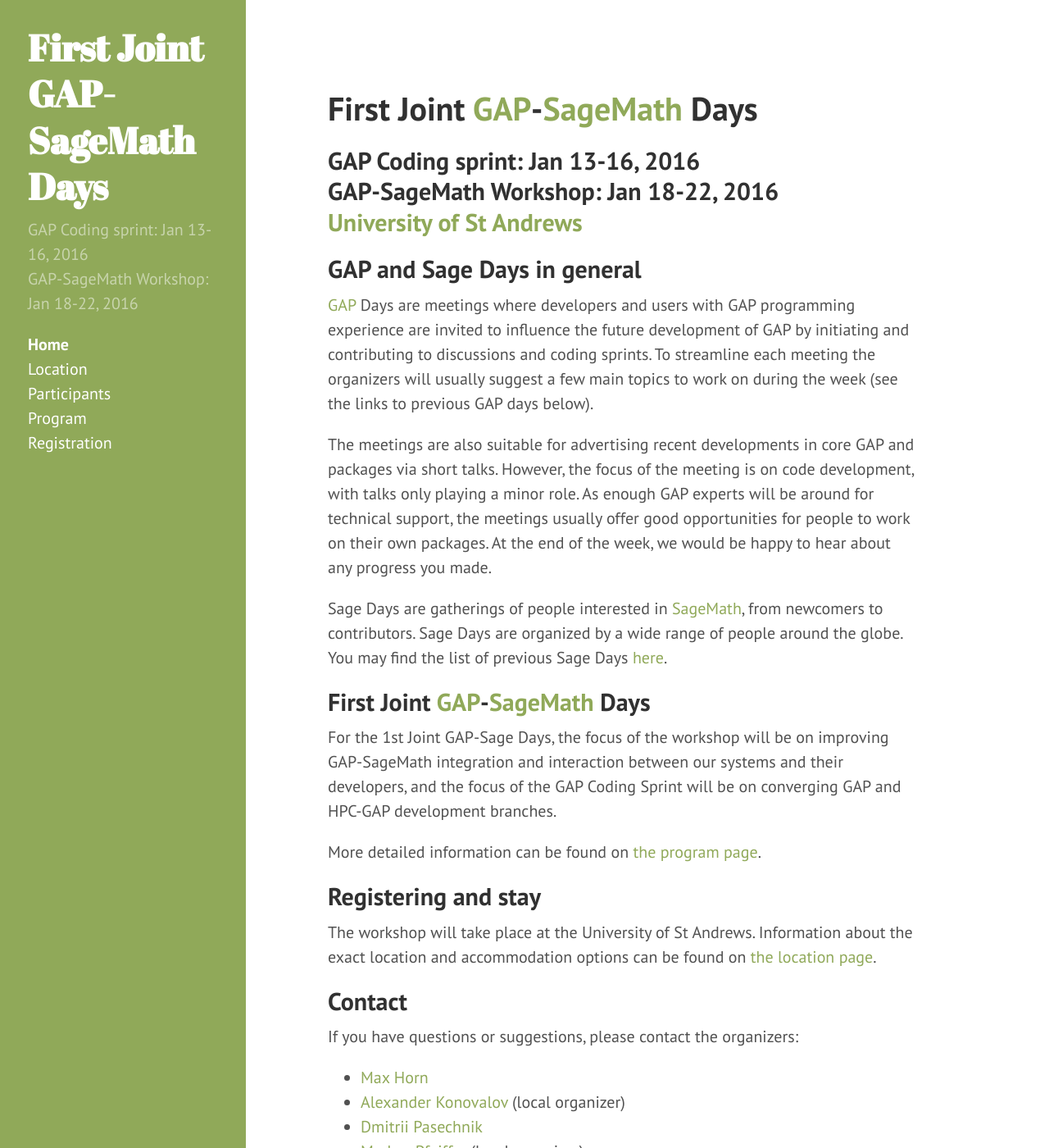
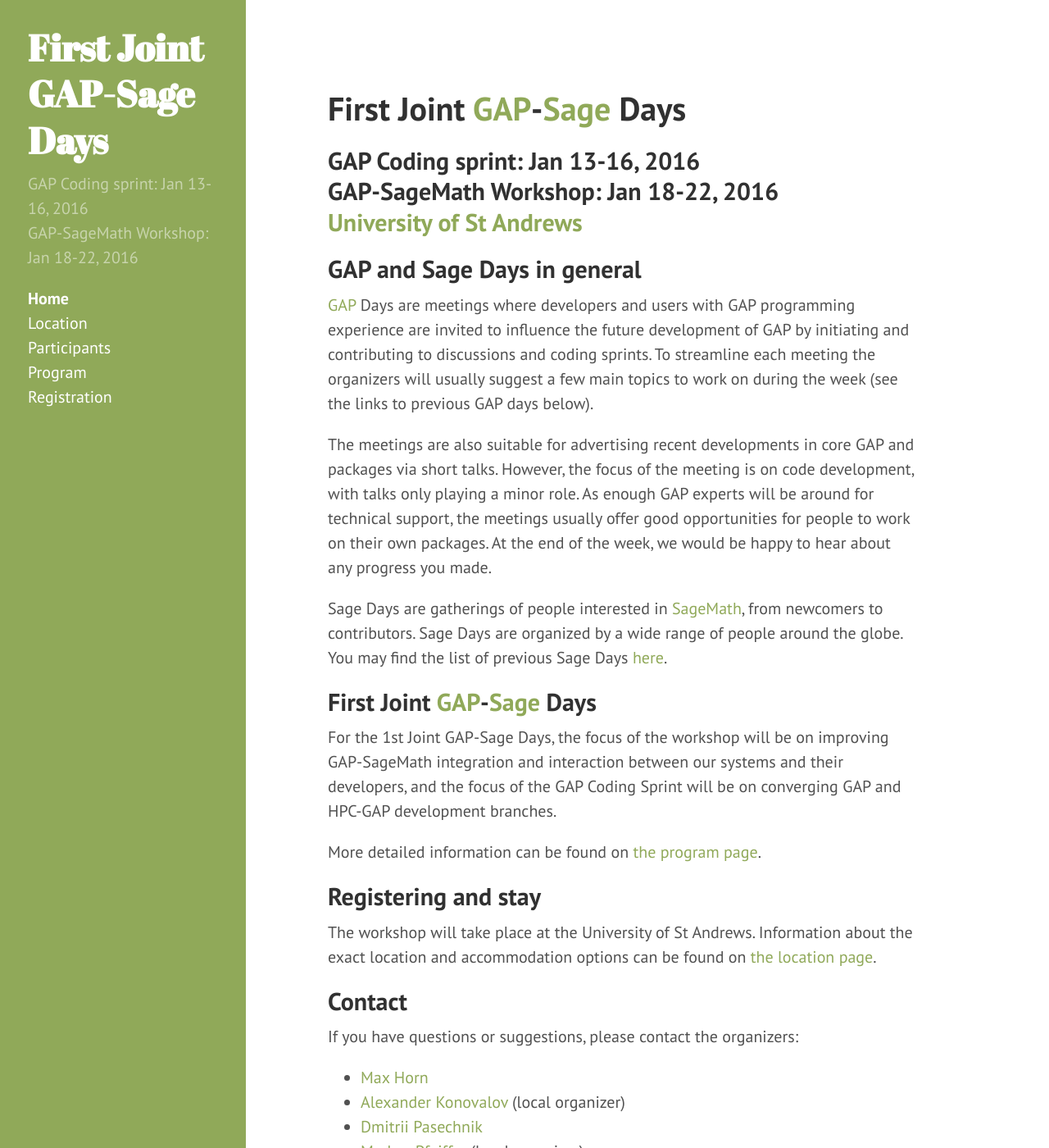
Before and after one commit to gapdays/gap-sage-days2016, a Jekyll site: the page built from index.md, in a window 1280 px wide and 1400 px high. Shown: the whole window at 82% size. Built offline with Jekyll 4.4.1, drawn with Linux system fonts in a browser that asks for light colours; Markdown is read by kramdown in place of the engine named in the settings.

Commit message:
SageMath, but "Sage Days"
See e.g. http://wiki.sagemath.org/Workshops

```diff
--- a/_config.yml
+++ b/_config.yml
@@ -6,7 +6,7 @@ highlighter:      pygments
 permalink:        pretty
 
 # Setup
-title:            'First Joint <a href="http://www.gap-system.org/">GAP</a>-&#8203;<a href="http://www.sagemath.org/">SageMath</a> Days'
+title:            'First Joint <a href="http://www.gap-system.org/">GAP</a>-&#8203;<a href="http://www.sagemath.org/">Sage</a> Days'
 #tagline:          'A GAP school'
 description:      'GAP Coding sprint: Jan 13-16, 2016<br> GAP-SageMath Workshop: Jan 18-22, 2016'
 location:         '<a href="http://www.st-andrews.ac.uk/">University of St Andrews</a>'
```
